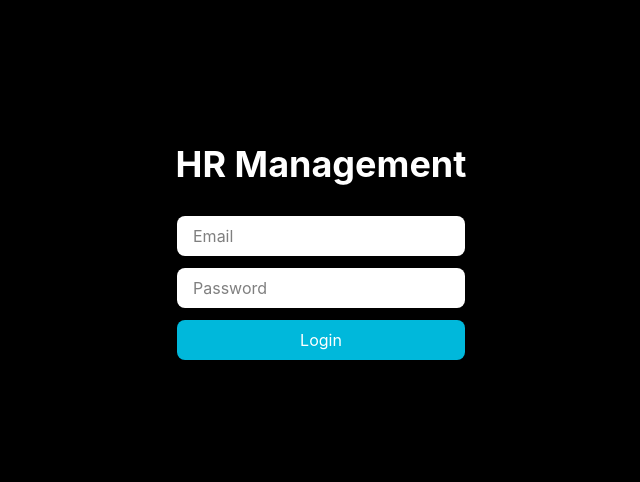
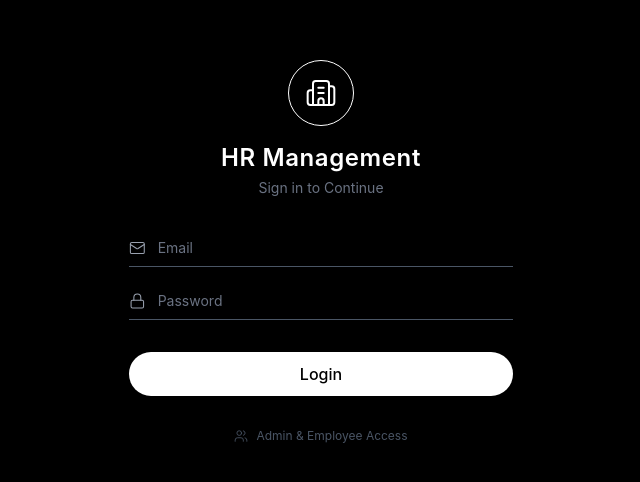
Before and after one commit to ShampooCodes/hr-management, a React (Vite) app: page / in a window 1280 px wide. Shown: the part 148-630 px from the top of the page, without its empty margins (319-959 px from the left). Built offline with nearby package versions, Linux system fonts and the light colour scheme.

Commit message:
update login page with validation, error and UI and auth api

```diff
--- a/package.json
+++ b/package.json
@@ -12,6 +12,7 @@
   "dependencies": {
     "@tailwindcss/vite": "^4.3.3",
     "axios": "^1.20.0",
+    "lucide-react": "^1.48.0",
     "react": "^19.2.8",
     "react-dom": "^19.2.8",
     "react-router-dom": "^7.18.4",
--- a/src/pages/Login.jsx
+++ b/src/pages/Login.jsx
@@ -1,20 +1,52 @@
 import { useState } from "react"
 import { useNavigate } from "react-router-dom"
 import { loginApi } from "../api/authApi"
+import { Users, Mail, Lock, Building2 } from "lucide-react"
 
 function Login() {
     const navigate = useNavigate()
 
     const [email, setEmail] = useState("")
     const [password, setPassword] = useState("")
-    const [error, setError] = useState("")
+    const [emailError, setEmailError] = useState("")
+    const [passwordError, setPasswordError] = useState("")
+    const [formError, setFormError] = useState("")
     const [loading, setLoading] = useState(false)
 
+    const clearErrors = ()=> {
+        setEmailError("")
+        setPasswordError("")
+        setFormError("")
+    }
+
+    const validate = () => {
+        clearErrors()
+        const emailRegex = /^[^\s@]+@[^\s@]+\.[^\s@]+$/
+
+        if (!email) {
+            setEmailError("Email is required")
+            return false
+        }
+         if (!emailRegex.test(email)) {
+            setEmailError("Enter a valid email address")
+            return false
+        }
+        if (!password) {
+            setPasswordError("Password is required")
+            return false
+        }
+         if (password.length < 6) {
+            setPasswordError("Password must be at least 6 characters")
+            return false
+        }
+
+        return true
+    }
     const handleLogin =async (e) => {
         e.preventDefault()
-        setError("")
+        if (!validate()) return
+
         setLoading(true)
-
         try {
             const res= await loginApi(email, password)
 
@@ -28,43 +60,78 @@ function Login() {
                 navigate("/employee")
             }
         } catch (error) {
+            clearErrors()
             const msg = error.response?.data?.message || "Login failed, try again"
-            setError(msg)
+            setFormError(msg)
         } finally {
             setLoading(false)
         }
     }
 
     return(
-        <div className="h-screen flex flex-col items-center justify-center bg-black gap-4">
-            <h1 className="text-4xl font-bold text-white mb-4">HR Management</h1>
+        <div className="h-screen w-full flex items-center justify-center bg-black px-4">
+            <div className="w-full max-w-sm">
+                <div className="flex flex-col items-center mb-10">
+                    <div className="border border-white rounded-full p-4 mb-4">
+                        <Building2 className="text-white" size={32} strokeWidth={1.5} />
+                    </div>
+                    <h1 className="text-2xl font-semibold text-white tracking-wide">HR Management</h1>
+                    <p className="text-gray-500 text-sm mt-1">Sign in to Continue</p>
+                </div>
 
-            <form onSubmit={handleLogin} className="flex flex-col gap-3 w-72">
+                <form onSubmit={handleLogin} className="flex flex-col gap-6">
+                    <div>
+                        <div className="flex items-center gap-3 border-b border-gray-600 focus-within:border-white pb-2">
+                            <Mail className="text-gray-400" size={18} strokeWidth={1.5} />
                             <input
                                 type="email"
                                 placeholder="Email"
                                 value={email}
                                 onChange={(e) => setEmail(e.target.value)}
-                    className="px-4 py-2 rounded-lg outline-none bg-white"
+                                className="bg-transparent outline-none text-white placeholder-gray-500 w-full text-sm"
                                 required
                             />
+                        </div>
+                        {emailError && (
+                            <p className="text-red-500 text-xs mt-1.5 pl-2">
+                                {emailError}
+                            </p>
+                        )}
+                    </div>
+                    <div>
+                        <div className="flex items-center gap-3 border-b border-gray-600 focus-within:border-white pb-2">
+                            <Lock className="text-gray-400" size={18} strokeWidth={1.5} />
                             <input
                                 type="password"
                                 placeholder="Password"
                                 value={password}
                                 onChange={(e) => setPassword(e.target.value)}
-                    className="px-4 py-2 rounded-lg outline-none bg-white"
-                    required
+                                className="bg-transparent outline-none text-white placeholder-gray-500 w-full text-sm"
                             />
-                 { error && <p className="text-red-500 text-sm">{error}</p> }
+                        </div>
+                        {passwordError && (
+                            <p className="text-red-500 text-xs mt-1.5 pl-2">
+                                {passwordError}
+                            </p>
+                        )}
+                    </div>
+
+                    {formError && (
+                        <p className="text-red-500 text-xs px-3 py-2 rounded">{formError}</p>
+                    )}
                     <button
                         type="submit"
                         disabled={loading}
-                    className="bg-cyan-500 hover:bg-cyan-600 text-white px-6 py-2 rounded-lg"
+                        className="mt-2 bg-white text-black font-medium py-2.5 rounded-full hover:bg-gray-200 transition disabled:opacity-50"
                     >
                         {loading ? "logging in..." : "Login"}
                     </button>
                 </form>
+                <div className="flex items-center justify-center gap-2 mt-8 text-gray-600 text-xs">
+                    <Users size={14} strokeWidth={1.5} />
+                    <span>Admin & Employee Access</span>
+                </div>
+            </div>
         </div>
     )
 }
```
Also changed, not shown: 1 other file (tests, documents, lock files or other folders). Lines whose indentation alone changed are shown as unchanged.
